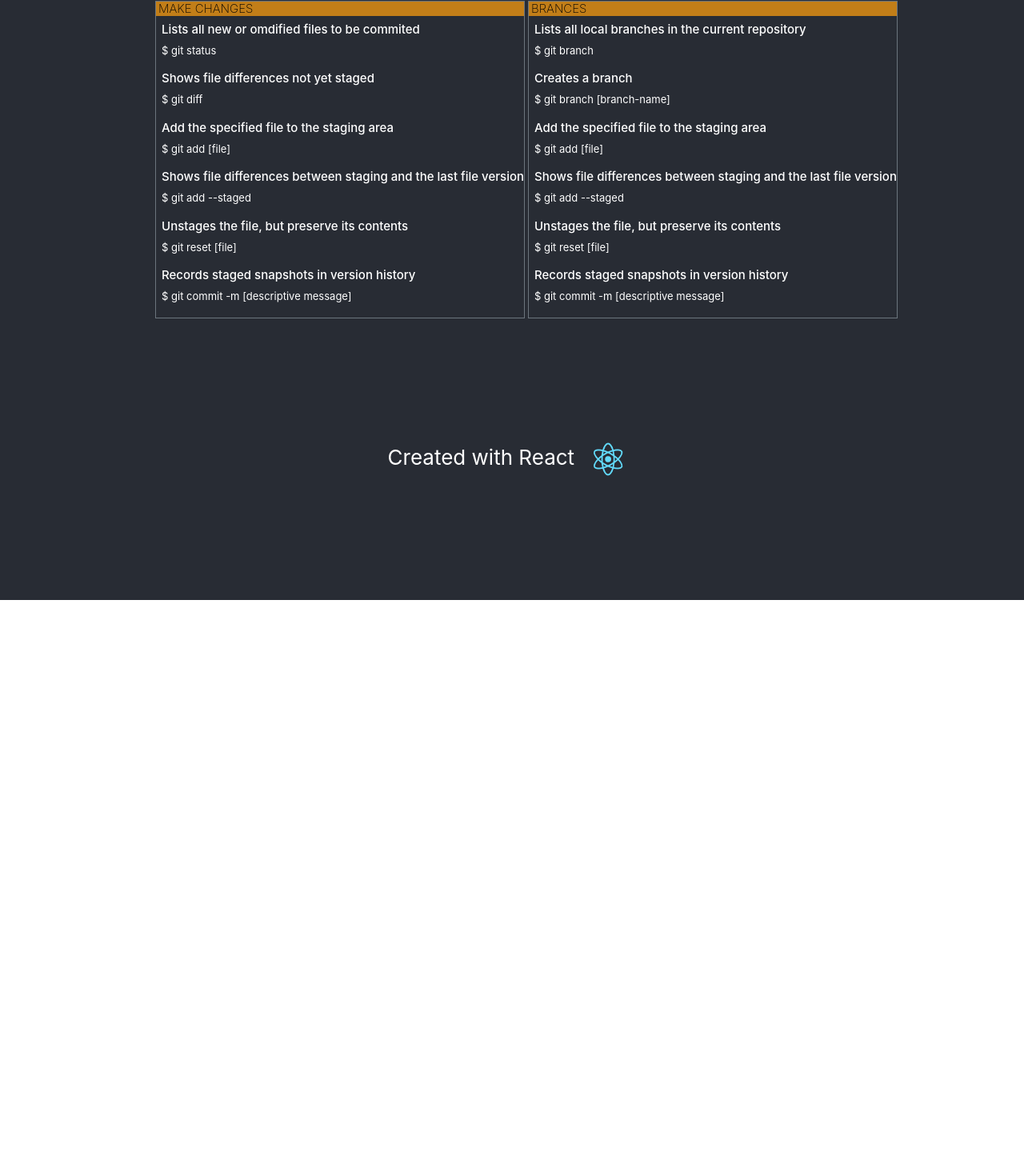
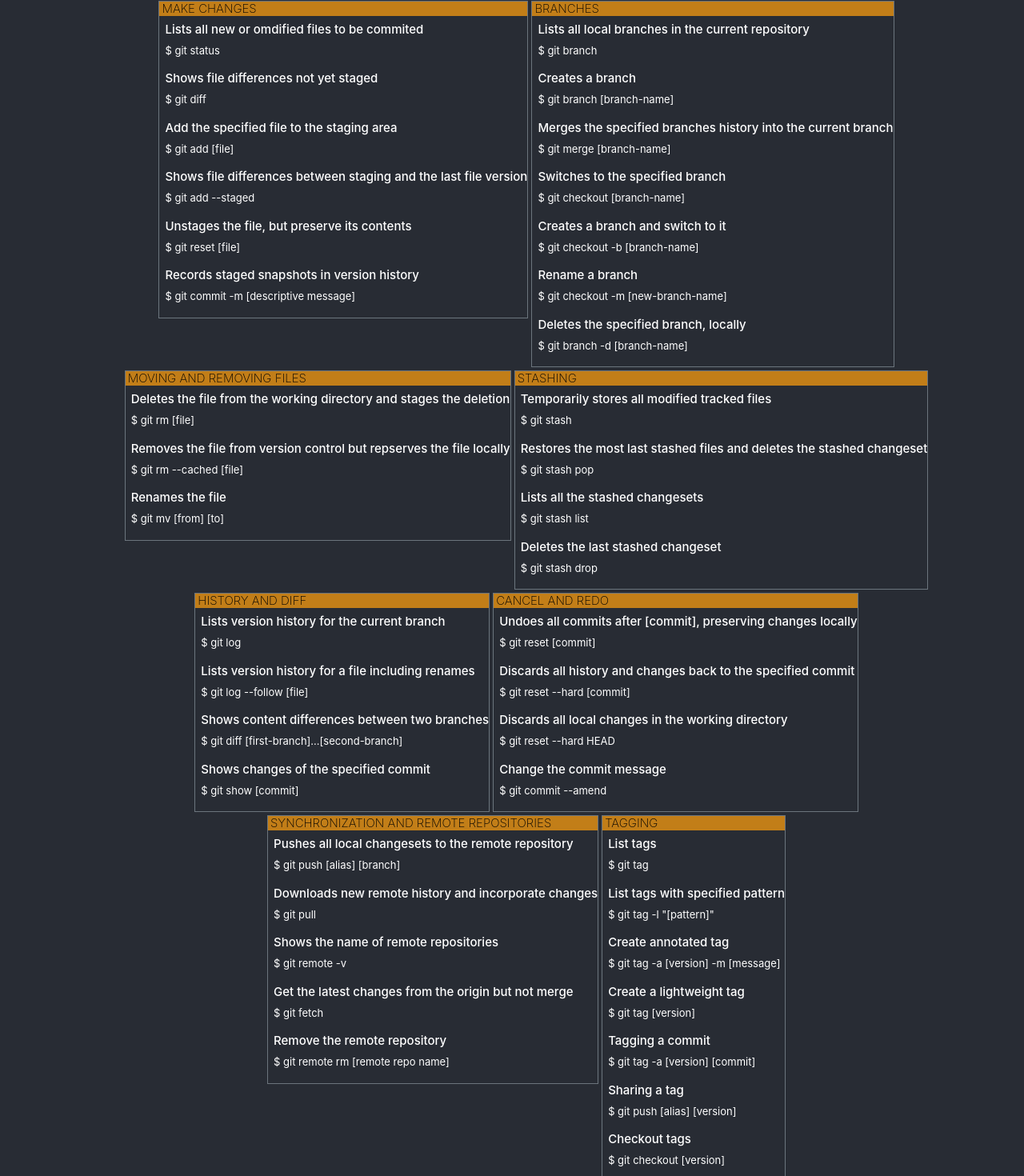
Before and after one commit to brac/jots, a React (Create React App) app: page / in a window 1280 px wide. Shown: the part 259-1729 px from the top of the page at 80% size. Before the commit the page ends 1009 px from the top, so only its background shows below. Built offline with nearby package versions, Linux system fonts and the light colour scheme.

Commit message:
add static data to app

```diff
--- a/src/App.js
+++ b/src/App.js
@@ -10,7 +10,7 @@ class App extends Component {
     this.state = {
       jots: [
         {
-          topic: 'Install Git',
+          topic: 'INSTALL GIT',
           id: 1,
           data: [
             [
@@ -92,7 +92,7 @@ class App extends Component {
 
         },
         {
-          topic: 'BRANCES',
+          topic: 'BRANCHES',
           id: 5,
           data: [
             [
@@ -104,24 +104,171 @@ class App extends Component {
               '$ git branch [branch-name]'
             ],
             [
-              'Add the specified file to the staging area',
-              '$ git add [file]'
+              'Merges the specified branches history into the current branch',
+              '$ git merge [branch-name]'
             ],
             [
-              'Shows file differences between staging and the last file version',
-              '$ git add --staged'
+              'Switches to the specified branch',
+              '$ git checkout [branch-name]'
             ],
             [
-              'Unstages the file, but preserve its contents',
-              '$ git reset [file]'
+              'Creates a branch and switch to it',
+              '$ git checkout -b [branch-name]'
             ],
             [
-              'Records staged snapshots in version history',
-              '$ git commit -m [descriptive message]'
-            ]
+              'Rename a branch',
+              '$ git checkout -m [new-branch-name]'
+            ],
+            [
+              'Deletes the specified branch, locally',
+              '$ git branch -d [branch-name]'
+            ],
           ],
-
-        }
+        },
+        {
+          topic: 'MOVING AND REMOVING FILES',
+          id: 6,
+          data: [
+            [
+              'Deletes the file from the working directory and stages the deletion',
+              '$ git rm [file]'
+            ],
+            [
+              'Removes the file from version control but repserves the file locally',
+              '$ git rm --cached [file]'
+            ],
+            [
+              'Renames the file',
+              '$ git mv [from] [to]'
+            ],
+          ],
+        },
+        {
+          topic: 'STASHING',
+          id: 7,
+          data: [
+            [
+              'Temporarily stores all modified tracked files',
+              '$ git stash'
+            ],
+            [
+              'Restores the most last stashed files and deletes the stashed changeset',
+              '$ git stash pop'
+            ],
+            [
+              'Lists all the stashed changesets',
+              '$ git stash list'
+            ],
+            [
+              'Deletes the last stashed changeset',
+              '$ git stash drop'
+            ],
+          ],
+        },
+        {
+          topic: 'HISTORY AND DIFF',
+          id: 8,
+          data: [
+            [
+              'Lists version history for the current branch',
+              '$ git log'
+            ],
+            [
+              'Lists version history for a file including renames',
+              '$ git log --follow [file]'
+            ],
+            [
+              'Shows content differences between two branches',
+              '$ git diff [first-branch]...[second-branch]'
+            ],
+            [
+              'Shows changes of the specified commit',
+              '$ git show [commit]'
+            ],
+          ],
+        },
+        {
+          topic: 'CANCEL AND REDO',
+          id: 9,
+          data: [
+            [
+              'Undoes all commits after [commit], preserving changes locally',
+              '$ git reset [commit]'
+            ],
+            [
+              'Discards all history and changes back to the specified commit',
+              '$ git reset --hard [commit]'
+            ],
+            [
+              'Discards all local changes in the working directory',
+              '$ git reset --hard HEAD'
+            ],
+            [
+              'Change the commit message',
+              '$ git commit --amend'
+            ],
+          ],
+        },
+        {
+          topic: 'SYNCHRONIZATION AND REMOTE REPOSITORIES',
+          id: 10,
+          data: [
+            [
+              'Pushes all local changesets to the remote repository',
+              '$ git push [alias] [branch]'
+            ],
+            [
+              'Downloads new remote history and incorporate changes',
+              '$ git pull'
+            ],
+            [
+              'Shows the name of remote repositories',
+              '$ git remote -v'
+            ],
+            [
+              'Get the latest changes from the origin but not merge',
+              '$ git fetch'
+            ],
+            [
+              'Remove the remote repository',
+              '$ git remote rm [remote repo name]'
+            ],
+          ],
+        },
+        {
+          topic: 'TAGGING',
+          id: 11,
+          data: [
+            [
+              'List tags',
+              '$ git tag'
+            ],
+            [
+              'List tags with specified pattern',
+              '$ git tag -l "[pattern]"'
+            ],
+            [
+              'Create annotated tag',
+              '$ git tag -a [version] -m [message]'
+            ],
+            [
+              'Create a lightweight tag',
+              '$ git tag [version]'
+            ],
+            [
+              'Tagging a commit',
+              '$ git tag -a [version] [commit]'
+            ],
+            [
+              'Sharing a tag',
+              '$ git push [alias] [version]'
+            ],
+            [
+              'Checkout tags',
+              '$ git checkout [version]'
+            ],
+          ],
+        },
       ]
     };
   }
@@ -141,8 +288,9 @@ class App extends Component {
             {
               jots.map(jot => {
                 return (
-                  <li key="{jot.id}" className="jot-listitem">
+                  <li key={jot.id} className="jot-listitem">
                     <Jot
+                      id={jot.id}
                       topic={jot.topic}
                       description={jot.data[0]}
                       command={jot.data[1]}
--- a/src/components/Jot.js
+++ b/src/components/Jot.js
@@ -8,10 +8,11 @@ function Jot(props) {
       <h4 className="jot-title">{props.topic}</h4>
         <ul>
           { data.map( data => {
+            const id = data.id
             const description = data[0]
             const command = data[1]
             return (
-              <li key={data.id}>
+              <li key={id}>
                 <h4>{description}</h4>
                 <p>{command}</p>
               </li>
```
